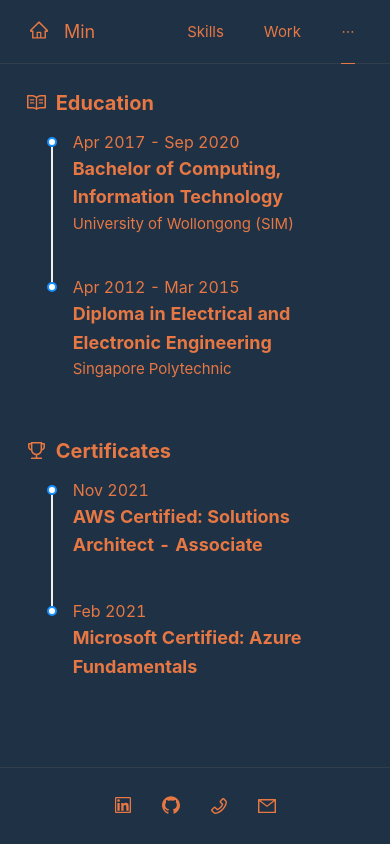
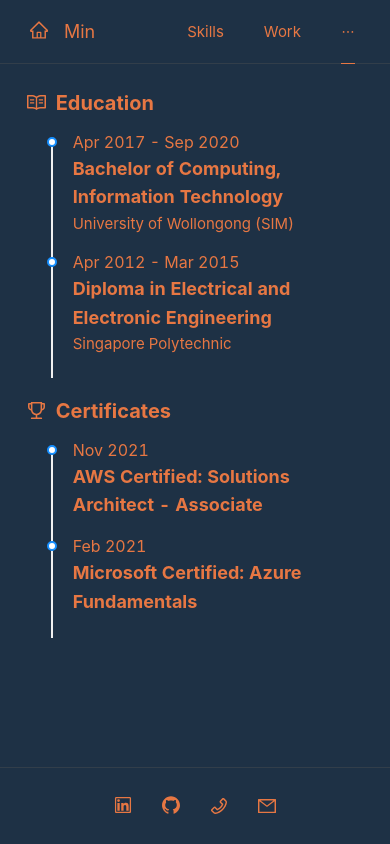
Before and after one commit to pohti/portfolio-antd, a React (Create React App) app: page /education in a window 390 px wide. Built offline with nearby package versions, Linux system fonts and the light colour scheme.

Commit message:
getting education data from data file

```diff
--- a/src/components/Content/Education/Education.css
+++ b/src/components/Content/Education/Education.css
@@ -1,7 +1,8 @@
 .education-main-div {
   /* border-style: solid;
   border-width: 1px;
-  border-color: red; */
+  border-color: green; */
+
   display: flex;
   flex-direction: column;
   align-items: center;
@@ -12,7 +13,7 @@
 .certificate-timeline-div {
   /* border-style: solid;
   border-width: 1px;
-  border-color: blue; */
+  border-color: red; */
 
   /* padding-top: 10px; */
   padding-left: 10vw;
@@ -22,6 +23,7 @@
   height: 100%;
   line-height: 27px;
   max-width: 1000px;
+  margin-bottom: 10px;
 }
 
 .timeline-title-row {
@@ -38,12 +40,12 @@
 .education-timeline {
   /* border-style: solid;
   border-width: 1px;
-  border-color: green; */
+  border-color: blue; */
 
   padding: 20px;
   padding-bottom: 0;
   color: var(--main-font-color);
-  width: 100%;
+  width: 600px;
 }
 
 .timeline-label {
@@ -51,7 +53,7 @@
 }
 
 .ant-timeline-item {
-  padding-bottom: 40px;
+  padding-bottom: 15px;
 }
 
 .timeline-item-title {
@@ -77,6 +79,10 @@
 
   .timeline-item-subtitle {
     font-size: 15px;
+  }
+
+  .education-timeline {
+    width: 500px;
   }
 }
 
@@ -112,6 +118,11 @@
     padding-left: 1vw;
     padding-right: 1vw;
   }
+
+
+  .education-timeline {
+    width: 450px;
+  }
 }
 
 @media only screen and (max-width: 500px) {
@@ -137,4 +148,8 @@
     padding-left: 3vw;
     padding-right: 1vw;
   }
+
+  .education-timeline {
+    width: auto;
+  }
 }
--- a/src/components/Content/Education/Education.jsx
+++ b/src/components/Content/Education/Education.jsx
@@ -4,6 +4,10 @@ import {
   ReadOutlined,
   TrophyOutlined
 } from '@ant-design/icons'
+import {
+  education_data,
+  certificate_data
+} from './data'
 import './Education.css'
 
 const { Item } = Timeline
@@ -20,21 +24,7 @@ export default class Education extends Component {
             <b>Education</b>
           </div>
           <Timeline className="education-timeline">
-            <Item>
-              <TimelineContent
-                label="Apr 2017 - Sep 2020"
-                title="Bachelor of Computing, Information Technology"
-                subtitle="University of Wollongong (SIM)"
-              />
-            </Item>
-            <Item>
-              <TimelineContent
-                label="Apr 2012 - Mar 2015"
-                title="Diploma in Electrical and Electronic Engineering"
-                subtitle="Singapore Polytechnic"
-              />
-            </Item>
-            {/* <Item dot={<div/>}></Item> */}
+            <TimelineContentList data={education_data}/>
           </Timeline>
         </div>
 
@@ -47,24 +37,26 @@ export default class Education extends Component {
             <b>Certificates</b>
           </div>
           <Timeline className="education-timeline">
-            <Item>
-              <TimelineContent
-                label="Nov 2021"
-                title="AWS Certified: Solutions Architect - Associate"
-              />
-            </Item>
-            <Item>
-              <TimelineContent
-                label="Feb 2021"
-                title="Microsoft Certified: Azure Fundamentals"
-              />
-            </Item>
+            <TimelineContentList data={certificate_data}/>
           </Timeline>
         </div>
       </div>
     )
   }
 }
+
+const TimelineContentList = ({ data }) => {
+  return data.map(({ date, title, subtitle }) => (
+    <Item>
+      <TimelineContent
+        label={date}
+        title={title}
+        subtitle={subtitle}
+      />
+    </Item>
+  ))
+}
+
 
 const TimelineContent = ({ label, title, subtitle }) => {
   return (
--- /dev/null
+++ b/src/components/Content/Education/data.js
@@ -0,0 +1,23 @@
+export const education_data = [
+  {
+    date: 'Apr 2017 - Sep 2020',
+    title: 'Bachelor of Computing, Information Technology',
+    subtitle: 'University of Wollongong (SIM)'
+  },
+  {
+    date: 'Apr 2012 - Mar 2015',
+    title: 'Diploma in Electrical and Electronic Engineering',
+    subtitle: 'Singapore Polytechnic'
+  },
+]
+
+export const certificate_data = [
+  {
+    date: 'Nov 2021',
+    title: 'AWS Certified: Solutions Architect - Associate',
+  },
+  {
+    date: 'Feb 2021',
+    title: 'Microsoft Certified: Azure Fundamentals',
+  },
+]
--- a/src/components/Content/Skills/Skills.jsx
+++ b/src/components/Content/Skills/Skills.jsx
@@ -19,7 +19,7 @@ export default class Skills extends Component {
   render() {
     return (
       <div className="main-skills-div">
-        <Tabs defaultActiveKey='others'>
+        <Tabs defaultActiveKey='frontend'>
           <TabPane
             tab={<TabTitle icon={<BgColorsOutlined />} title="Front-end" />}
             key="frontend"
@@ -87,19 +87,6 @@ const OtherSkills = ({ data }) => {
   const IconList = data.map(({ skill_name, icon_url }) => {
     return (
       <Col span={6} className="other-skills-individual-container" key={skill_name}>
-        {/* <Row gutter={[4, 4]}>
-          <Col span={24}>
-            <Image
-              src={icon_url}
-              preview={false}
-              className="other-skills-icon"
-            />
-          </Col>
-          <Col style={{ fontSize: "15px" }} span={24}>
-            <span>{skill_name}</span>
-          </Col>
-        </Row> */}
-
         <div className="other-skills-icon-container">
           <Image
             src={icon_url}
```
